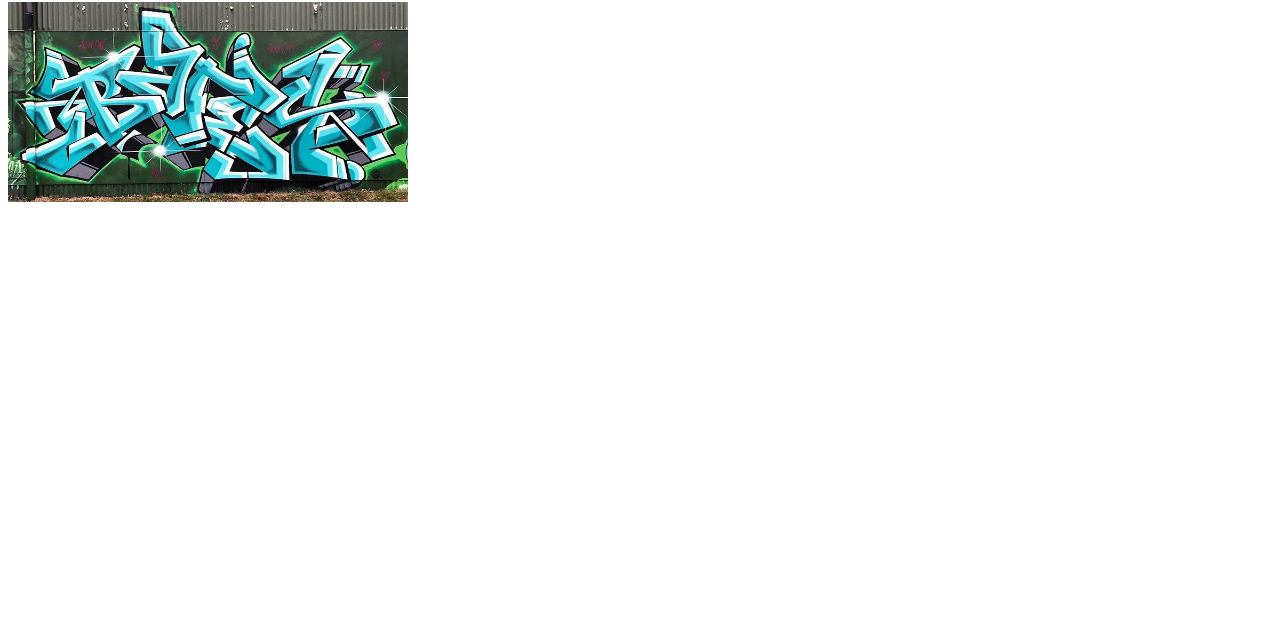
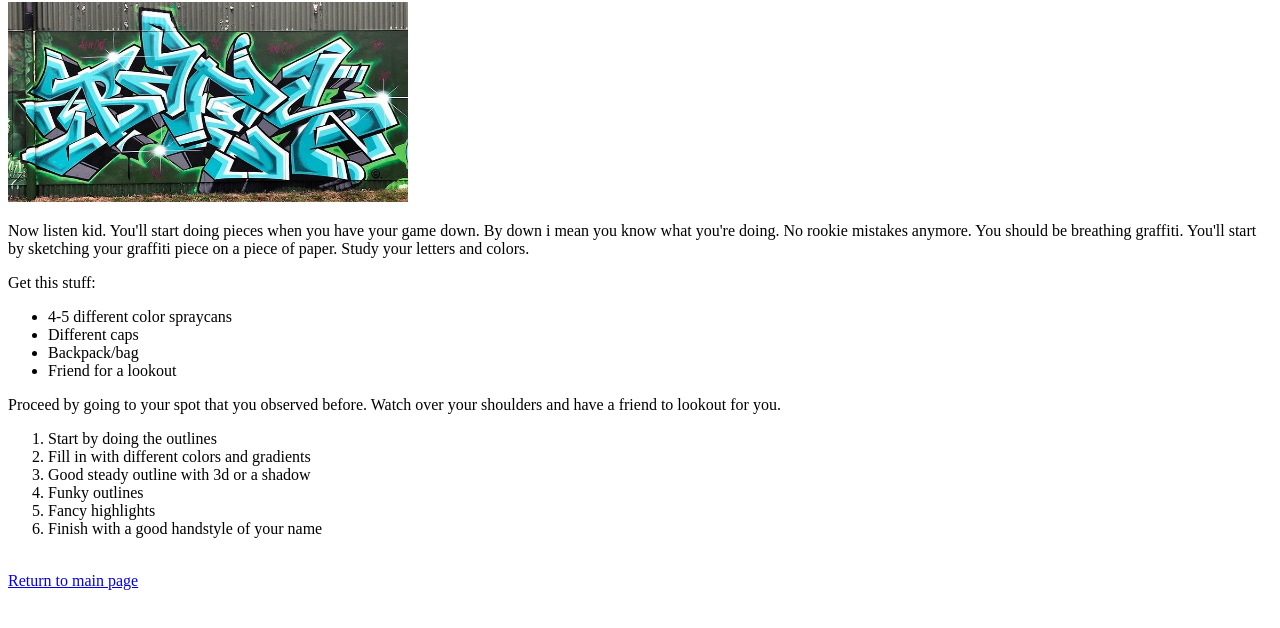
Before and after one commit to mihapehlic/odin_recipes, a plain HTML site: page recipes/piece.html in a window 1280 px wide. Shown: the part 78-706 px from the top of the page. Drawn offline with Linux system fonts and the light colour scheme.

Commit message:
That's it for me.

```diff
--- a/recipes/piece.html
+++ b/recipes/piece.html
@@ -8,5 +8,28 @@
     <body>
         <h1 id="header">Piece</h1>
         <img src="../images/piece.jpg" alt="a completed work of art" style="width: 400px;height: 200px;">
+        <p>Now listen kid. You'll start doing pieces when you have your game down. By down i mean you know what you're doing. No rookie mistakes anymore.
+            You should be breathing graffiti. You'll start by sketching your graffiti piece on a piece of paper. Study your letters and colors.
+            <p>Get this stuff:
+                <ul>
+                    <li>4-5 different color spraycans</li>
+                    <li>Different caps</li>
+                    <li>Backpack/bag</li>
+                    <li>Friend for a lookout</li>
+                </ul>
+            </p>
+            <p>Proceed by going to your spot that you observed before. Watch over your shoulders and have a friend to lookout for you.
+                    <ol>
+                        <li>Start by doing the outlines</li>
+                        <li>Fill in with different colors and gradients</li>
+                        <li>Good steady outline with 3d or a shadow</li>
+                        <li>Funky outlines</li>
+                        <li>Fancy highlights</li>
+                        <li>Finish with a good handstyle of your name</li>
+                    </ol>
+            </p>
+        </p>
+
+        <br><a href="../index.html">Return to main page</a>
     </body>
 </html>
```
Also changed, not shown: index.html (+2 -2 lines), recipes/tag.html (+13 -1 lines), recipes/throw.html (+16 -1 lines).
